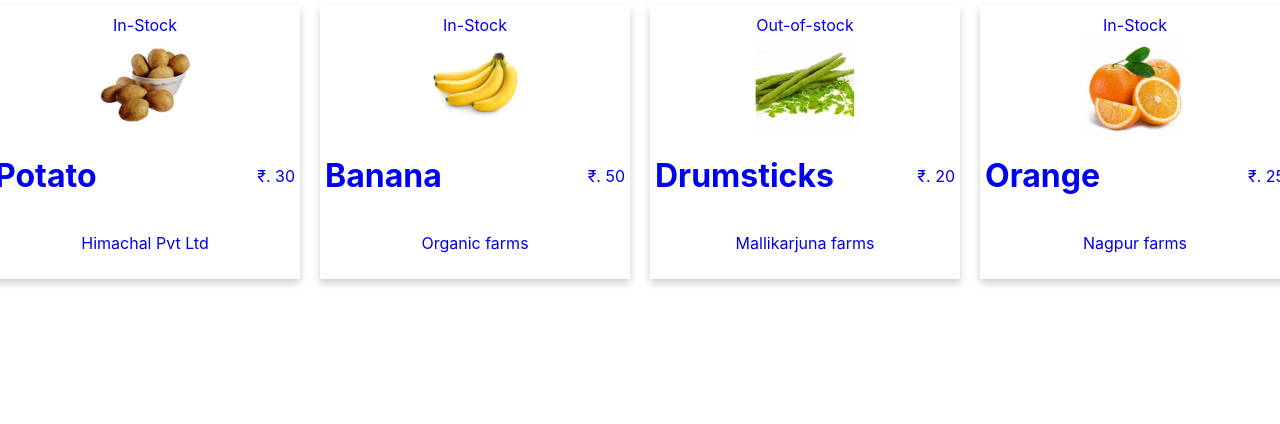
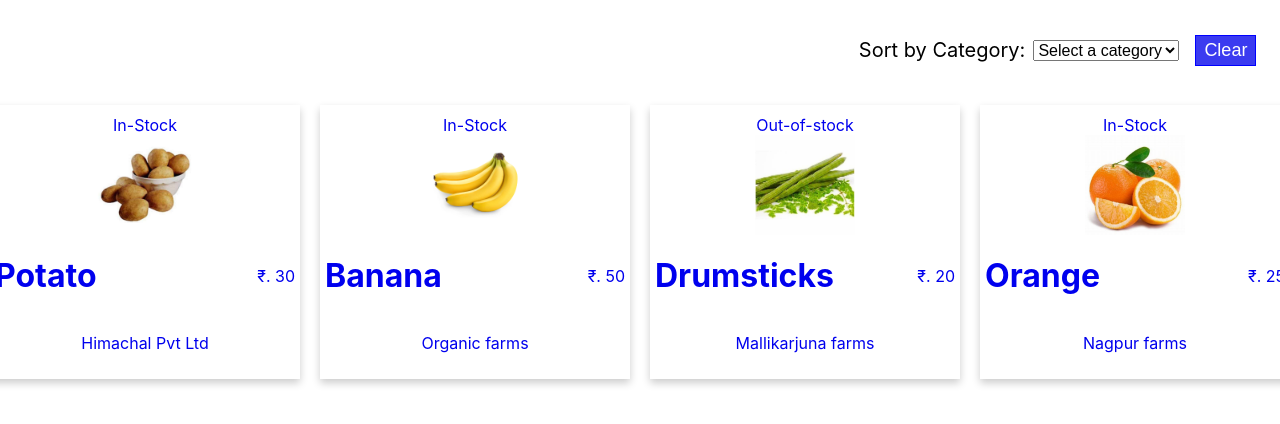
Before and after one commit to aktech27/ecomm-assignment, a React (Create React App) app: page / in a window 1280 px wide. Shown: the top 424 px of the page. Built offline with nearby package versions, Linux system fonts and the light colour scheme.

Commit message:
Added Filter

```diff
--- /dev/null
+++ b/src/components/Filter/Filter.css
@@ -0,0 +1,23 @@
+.filter {
+  margin: 10px;
+  height: 10vh;
+  display: flex;
+  align-items: center;
+  justify-content: end;
+  width: 98vw;
+  font-size: 20px;
+}
+.filter button {
+  margin: 0px 8px;
+  font-size: 18px;
+  background-color: rgb(59, 59, 240);
+  padding: 4px 8px;
+  color: white;
+  cursor: pointer;
+  border: 1px solid blue;
+}
+
+.filter select {
+  margin: 0px 8px;
+  font-size: 16px;
+}
--- /dev/null
+++ b/src/components/Filter/Filter.jsx
@@ -0,0 +1,34 @@
+import React from "react";
+import productList from "../../assets/productList.json";
+import "./Filter.css";
+
+const Filter = ({ setProducts, products, categories }) => {
+  return (
+    <div className="filter">
+      <span>Sort by Category:</span>
+      <select
+        id="select"
+        onChange={(e) => {
+          setProducts(products.filter((product) => product.category === e.target.value));
+        }}
+      >
+        <option value={"none"} selected disabled hidden>
+          Select a category
+        </option>
+        {[...new Set(categories)].map((category) => (
+          <option value={category}>{category}</option>
+        ))}
+      </select>
+      <button
+        onClick={() => {
+          document.querySelector("#select").value = "none";
+          setProducts(productList);
+        }}
+      >
+        Clear
+      </button>
+    </div>
+  );
+};
+
+export default Filter;
--- a/src/screens/Home.js
+++ b/src/screens/Home.js
@@ -1,12 +1,17 @@
 import React, { useState } from "react";
 import productList from "../assets/productList.json";
 import ProductCard from "../components/ProductCard/ProductCard";
+import Filter from "../components/Filter/Filter";
 
 const Home = () => {
   const [products, setProducts] = useState(productList);
-
+  let categories = [];
+  products.forEach((product) => {
+    categories.push(product.category);
+  });
   return (
     <>
+      <Filter setProducts={setProducts} products={products} categories={categories} />
       <div className="product-container">
         {products.map((product) => (
           <ProductCard product={product} />
```
